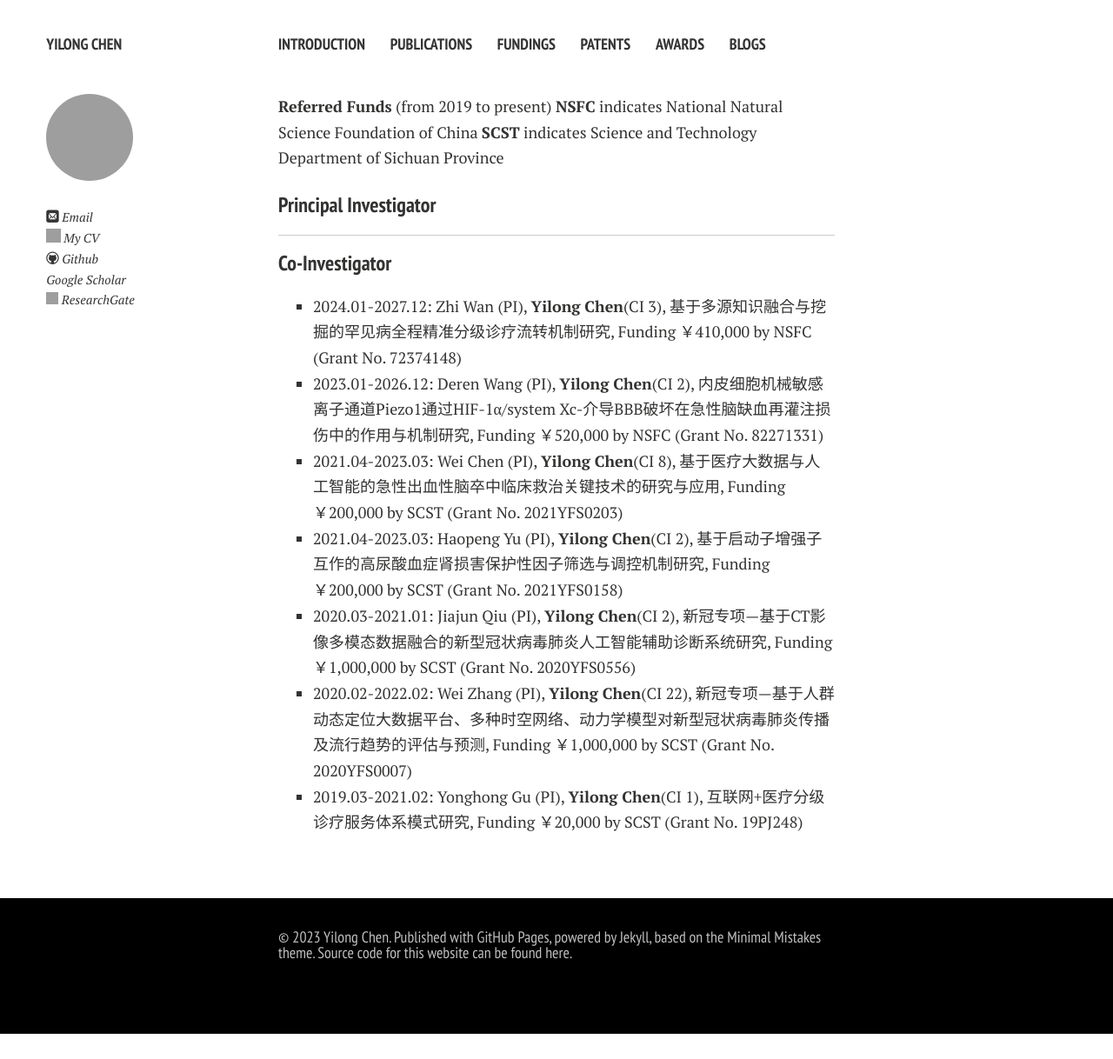
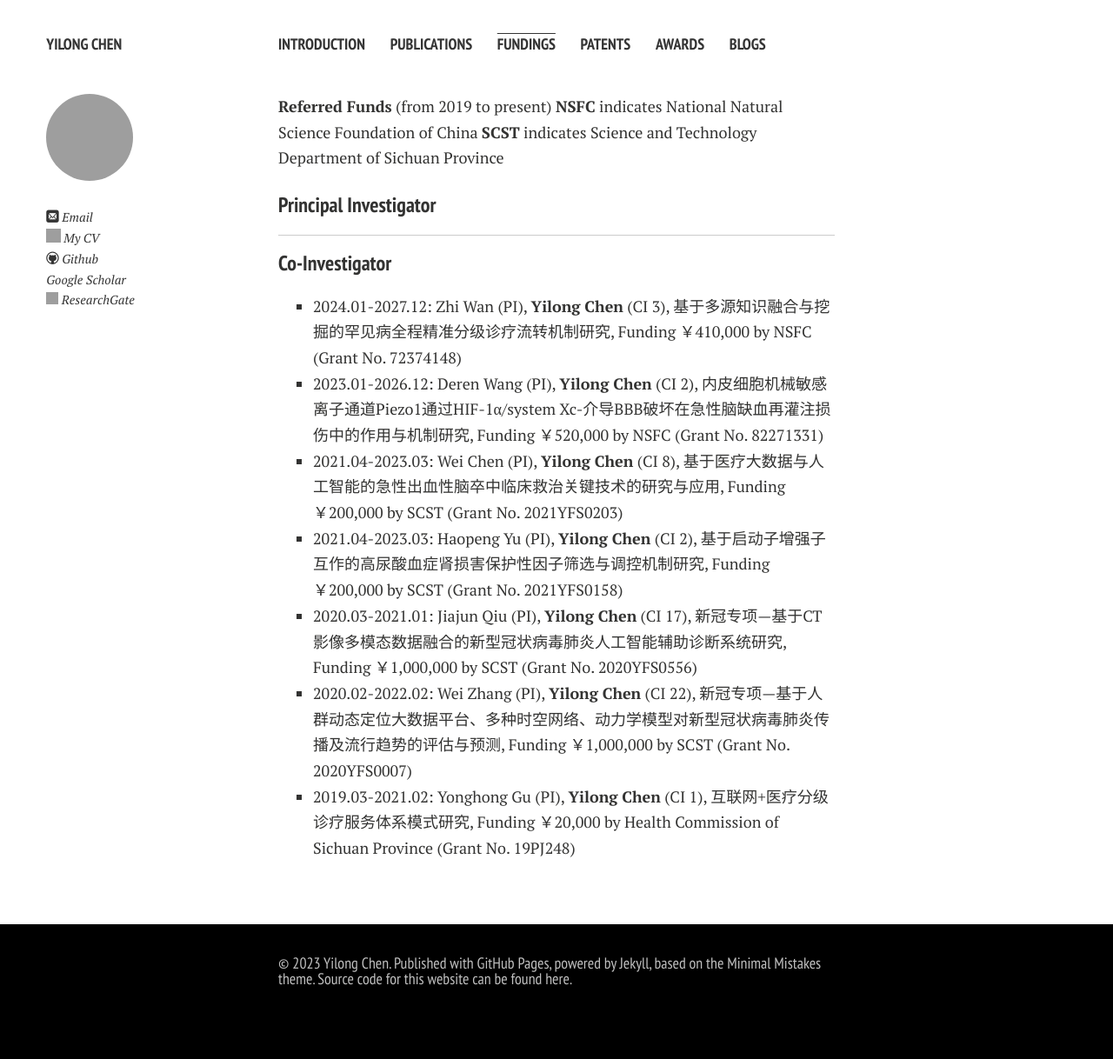
Before and after one commit to Deeragon608/scholar, a Jekyll site: the page built from en/fundings_en.md, in a window 1280 px wide. Shown: the whole page at 87% size. Built offline with Jekyll 4.4.1, drawn with Linux system fonts in a browser that asks for light colours; nearby versions of some CDN libraries; comment, search, counter and statistics services are not loaded; a style sheet for code colours, icons or effects is not loaded; before the commit the page ends 1189 px from its top, so only the background shows below that; grey boxes are pictures that could not be loaded.

Commit message:
Update fundings_en.md

```diff
--- a/en/fundings_en.md
+++ b/en/fundings_en.md
@@ -13,10 +13,11 @@
 
 ---
 ### Co-Investigator
-- 2024.01-2027.12: Zhi Wan (PI), **Yilong Chen**(CI 3), 基于多源知识融合与挖掘的罕见病全程精准分级诊疗流转机制研究, Funding ￥410,000 by NSFC (Grant No. 72374148)
-- 2023.01-2026.12: Deren Wang (PI), **Yilong Chen**(CI 2), 内皮细胞机械敏感离子通道Piezo1通过HIF-1α/system Xc-介导BBB破坏在急性脑缺血再灌注损伤中的作用与机制研究, Funding ￥520,000 by NSFC (Grant No. 82271331)
-- 2021.04-2023.03: Wei Chen (PI), **Yilong Chen**(CI 8), 基于医疗大数据与人工智能的急性出血性脑卒中临床救治关键技术的研究与应用, Funding ￥200,000 by SCST (Grant No. 2021YFS0203)
-- 2021.04-2023.03: Haopeng Yu (PI), **Yilong Chen**(CI 2), 基于启动子增强子互作的高尿酸血症肾损害保护性因子筛选与调控机制研究, Funding ￥200,000 by SCST (Grant No. 2021YFS0158)
-- 2020.03-2021.01: Jiajun Qiu (PI), **Yilong Chen**(CI 2), 新冠专项—基于CT影像多模态数据融合的新型冠状病毒肺炎人工智能辅助诊断系统研究, Funding ￥1,000,000 by SCST (Grant No. 2020YFS0556)
-- 2020.02-2022.02: Wei Zhang (PI), **Yilong Chen**(CI 22), 新冠专项—基于人群动态定位大数据平台、多种时空网络、动力学模型对新型冠状病毒肺炎传播及流行趋势的评估与预测, Funding ￥1,000,000 by SCST (Grant No. 2020YFS0007)
-- 2019.03-2021.02: Yonghong Gu (PI), **Yilong Chen**(CI 1), 互联网+医疗分级诊疗服务体系模式研究, Funding ￥20,000 by SCST (Grant No. 19PJ248)
+- 2024.01-2027.12: Zhi Wan (PI), **Yilong Chen** (CI 3), 基于多源知识融合与挖掘的罕见病全程精准分级诊疗流转机制研究, Funding ￥410,000 by NSFC (Grant No. 72374148)
+- 2023.01-2026.12: Deren Wang (PI), **Yilong Chen** (CI 2), 内皮细胞机械敏感离子通道Piezo1通过HIF-1α/system Xc-介导BBB破坏在急性脑缺血再灌注损伤中的作用与机制研究, Funding ￥520,000 by NSFC (Grant No. 82271331)
+- 2021.04-2023.03: Wei Chen (PI), **Yilong Chen** (CI 8), 基于医疗大数据与人工智能的急性出血性脑卒中临床救治关键技术的研究与应用, Funding ￥200,000 by SCST (Grant No. 2021YFS0203)
+- 2021.04-2023.03: Haopeng Yu (PI), **Yilong Chen** (CI 2), 基于启动子增强子互作的高尿酸血症肾损害保护性因子筛选与调控机制研究, Funding ￥200,000 by SCST (Grant No. 2021YFS0158)
+- 2020.03-2021.01: Jiajun Qiu (PI), **Yilong Chen** (CI 17), 新冠专项—基于CT影像多模态数据融合的新型冠状病毒肺炎人工智能辅助诊断系统研究, Funding ￥1,000,000 by SCST (Grant No. 2020YFS0556)
+- 2020.02-2022.02: Wei Zhang (PI), **Yilong Chen** (CI 22), 新冠专项—基于人群动态定位大数据平台、多种时空网络、动力学模型对新型冠状病毒肺炎传播及流行趋势的评估与预测, Funding ￥1,000,000 by SCST (Grant No. 2020YFS0007)
+- 2019.03-2021.02: Yonghong Gu (PI), **Yilong Chen** (CI 1), 互联网+医疗分级诊疗服务体系模式研究, Funding ￥20,000 by Health Commission of Sichuan Province (Grant No. 19PJ248)
+<br>
```
Also changed, not shown: other parts of en/fundings_en.md (+1 -1 lines).
